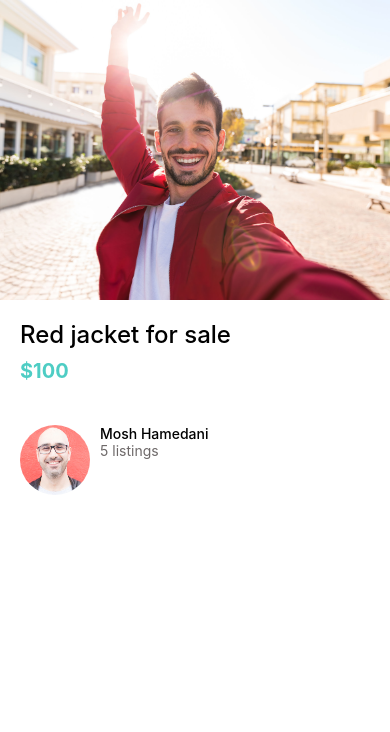
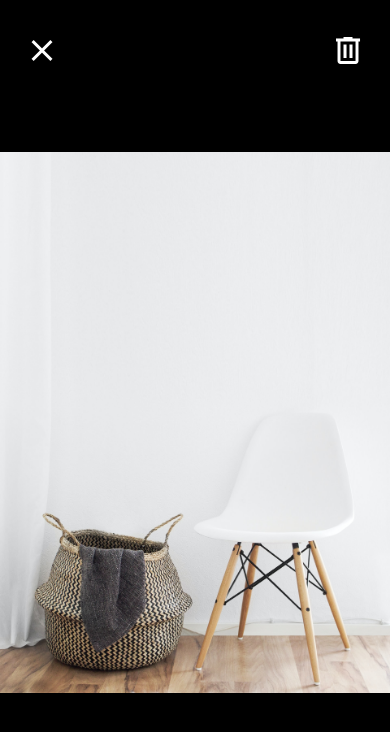
Before and after one commit to benNjogu/DoneWithIt, a React Native app: screen / in a window 390 px wide. Shown: the top 732 px of the page. Built offline with nearby package versions, Linux system fonts and the light colour scheme.

Commit message:
Improving the view image screen

```diff
--- a/App.js
+++ b/App.js
@@ -1,9 +1,8 @@
 import { View } from "react-native";
 import { React } from "react";
 
-import Card from "./app/components/Card";
-import ListingDetailsScreen from "./app/screens/ListingDetailsScreen";
+import ViewImageScreen from "./app/screens/ViewImageScreen";
 
 export default function App() {
-  return <ListingDetailsScreen />;
+  return <ViewImageScreen />;
 }
--- a/app/screens/ListingDetailsScreen.js
+++ b/app/screens/ListingDetailsScreen.js
@@ -43,7 +43,7 @@ const styles = StyleSheet.create({
     fontWeight: "500",
   },
   userContainer: {
-    marginVertical: 32,
+    marginVertical: 40,
   },
 });
 
--- a/app/screens/ViewImageScreen.js
+++ b/app/screens/ViewImageScreen.js
@@ -1,13 +1,22 @@
 import React from "react";
 import { Image, StyleSheet, View } from "react-native";
+import { MaterialCommunityIcons } from "@expo/vector-icons";
 
 import colors from "../../config/colors";
 
 function ViewImageScreen(props) {
   return (
     <View style={styles.container}>
-      <View style={styles.closeIcon}></View>
-      <View style={styles.deleteIcon}></View>
+      <View style={styles.closeIcon}>
+        <MaterialCommunityIcons name="close" color={colors.white} size={36} />
+      </View>
+      <View style={styles.deleteIcon}>
+        <MaterialCommunityIcons
+          name="trash-can-outline"
+          color={colors.white}
+          size={36}
+        />
+      </View>
       <Image
         resizeMode="contain"
         style={styles.Image}
@@ -19,24 +28,18 @@ function ViewImageScreen(props) {
 
 const styles = StyleSheet.create({
   closeIcon: {
-    width: 50,
-    height: 50,
-    backgroundColor: colors.primary,
     position: "absolute",
-    top: 40,
-    left: 30,
+    top: 32,
+    left: 24,
   },
   container: {
     backgroundColor: colors.black,
     flex: 1,
   },
   deleteIcon: {
-    width: 50,
-    height: 50,
-    backgroundColor: colors.secondary,
     position: "absolute",
-    top: 40,
-    right: 30,
+    top: 32,
+    right: 24,
   },
   Image: {
     width: "100%",
```
